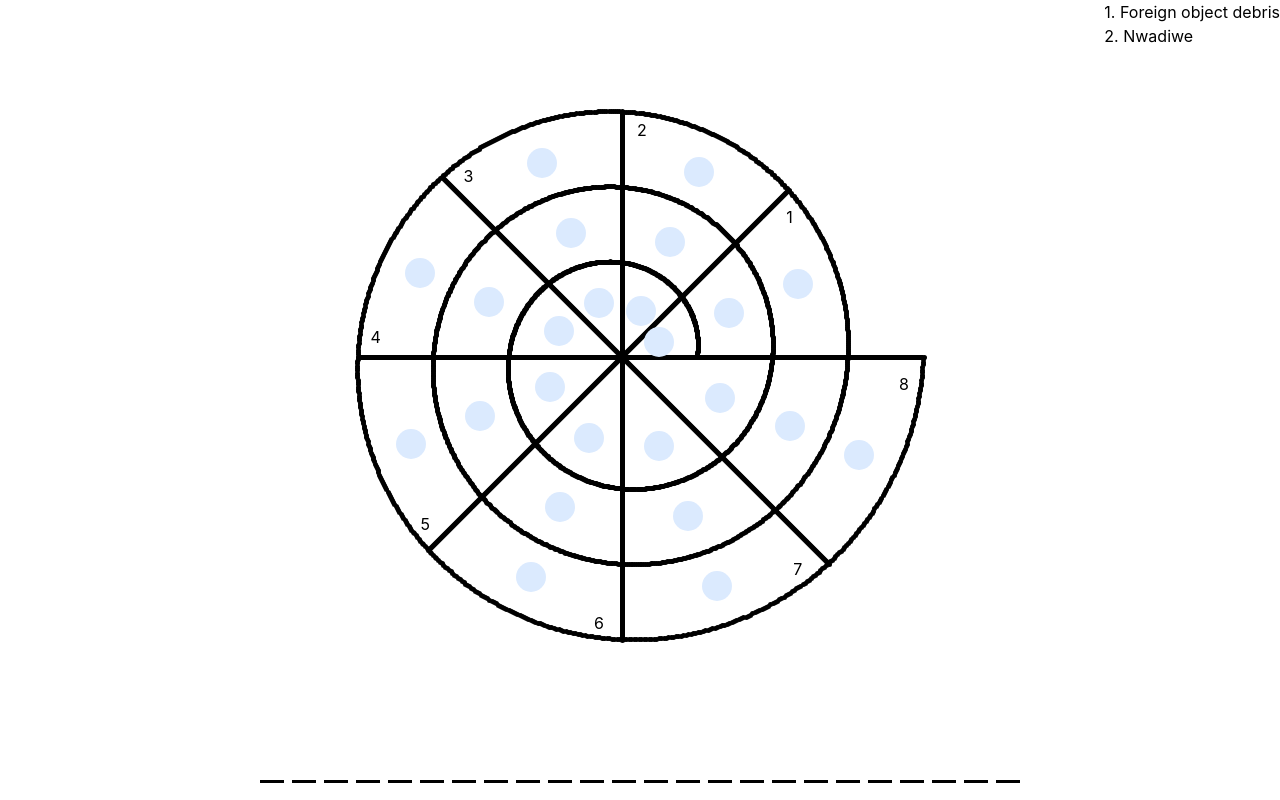
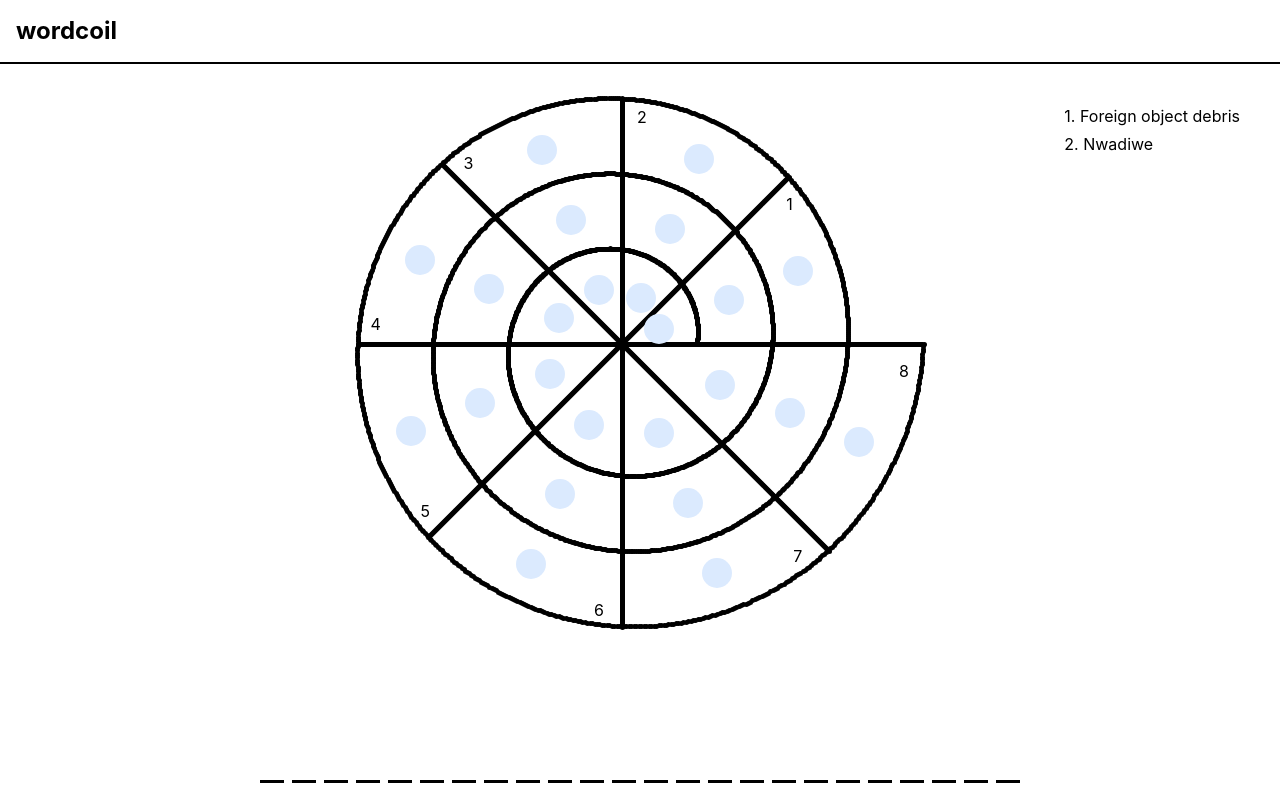
Before and after one commit to zachm01/wordcoil, a React (Vite) app: page / in a window 1280 px wide. Built offline with nearby package versions, Linux system fonts and the light colour scheme.

Commit message:
Add header bar and nicer formatting for clues

```diff
--- a/src/App.tsx
+++ b/src/App.tsx
@@ -16,9 +16,11 @@ function App() {
 
   return (
     <>
-      <div style={{
-        "float": "right"
-      }}>
+      <div className="border-black border-b-2 h-[4rem] text-2xl font-bold flex items-center p-4">wordcoil</div>
+      <div
+        className="m-10"
+        style={{"float": "right"}}
+      >
         <ClueDisplay puzzleContext={puzzleContext}/>
       </div>
       <div style={{position: "relative"}}>
--- a/src/components/clue_display.tsx
+++ b/src/components/clue_display.tsx
@@ -3,7 +3,7 @@ import type { PuzzleContext } from "../types"
 
 export function ClueDisplay(props: {puzzleContext: PuzzleContext}) {
   return (
-    <>
+    <div className="flex flex-col gap-y-1 justify-center">
       {
         puzzle.clues.map(clue => {
           return (
@@ -12,7 +12,8 @@ export function ClueDisplay(props: {puzzleContext: PuzzleContext}) {
                 props.puzzleContext.selectedLetter == clue.char ||
                 props.puzzleContext.selectedLetter == clue.char - 8 ||
                 props.puzzleContext.selectedLetter == clue.char - 16
-                 ? "bg-yellow-300" : ""}
+                 ? "bg-yellow-300" : ""
+              }
               onClick={() => {
                 if (props.puzzleContext.selectedLetter != clue.char) {
                   props.puzzleContext.setSelectedLetter(clue.char)
@@ -26,6 +27,6 @@ export function ClueDisplay(props: {puzzleContext: PuzzleContext}) {
           )
         })
       }
-    </>
+    </div>
   )
 }
--- a/src/math.ts
+++ b/src/math.ts
@@ -15,7 +15,7 @@ export const center = {
 
 export const offset = {
   x: -18,
-  y: -43
+  y: -120
 }
 
 export function range(start: number, stop: number, step?: number) {
```
